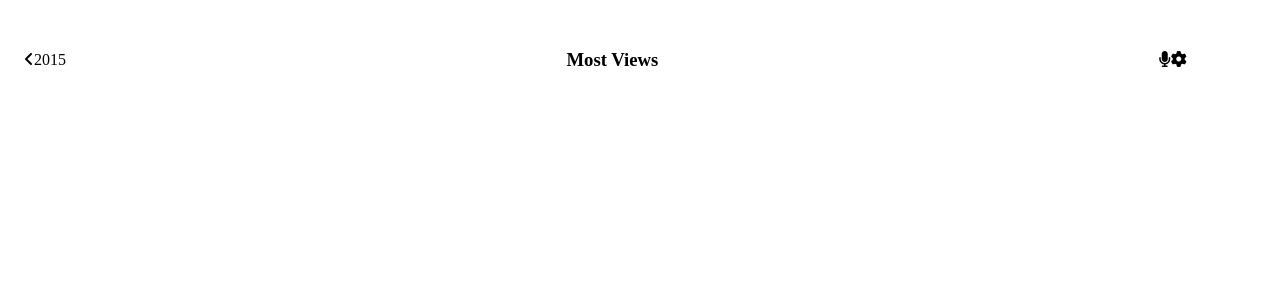
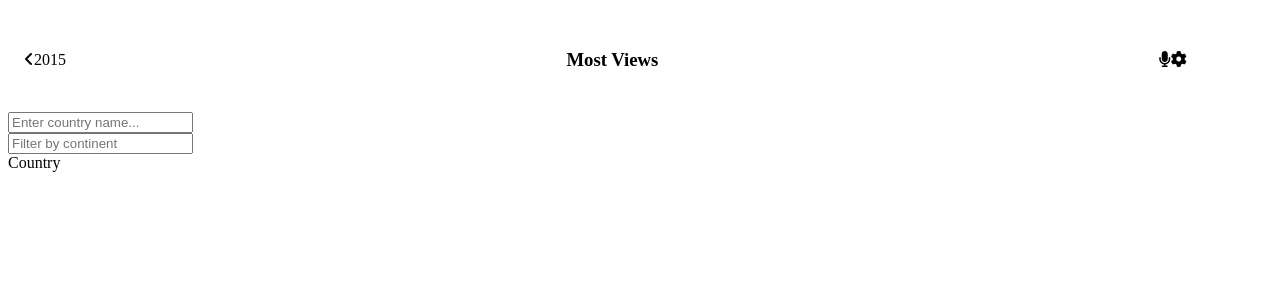
Before and after one commit to Sammy3000/worldwide, a React (Create React App) app: page / in a window 1280 px wide. Shown: the top 300 px of the page. Built offline with nearby package versions, Linux system fonts and the light colour scheme.

Commit message:
Setup store

```diff
--- a/package.json
+++ b/package.json
@@ -3,11 +3,13 @@
   "version": "0.1.0",
   "private": true,
   "dependencies": {
+    "@reduxjs/toolkit": "^1.9.3",
     "@testing-library/jest-dom": "^5.16.5",
     "@testing-library/react": "^13.4.0",
     "@testing-library/user-event": "^13.5.0",
     "react": "^18.2.0",
     "react-dom": "^18.2.0",
+    "react-redux": "^8.0.5",
     "react-router-dom": "^6.9.0",
     "react-scripts": "5.0.1",
     "web-vitals": "^2.1.4"
--- a/src/App.js
+++ b/src/App.js
@@ -18,7 +18,7 @@ function App() {
         />
         <Route
           path="/:code"
-          element={CountryDetail}
+          element={<CountryDetail />}
         />
       </Route>
     </Routes>
--- /dev/null
+++ b/src/components/Country.js
@@ -0,0 +1,7 @@
+import React from 'react';
+
+const Country = () => {
+  return <div>Country</div>;
+};
+
+export default Country;
--- a/src/components/Header.js
+++ b/src/components/Header.js
@@ -1,9 +1,10 @@
 import React from 'react';
 import styles from '../styles/Header.module.css';
-
+import { Outlet } from 'react-router-dom';
 const Header = () => {
   return (
-    <div className={styles.headNav}>
+    <>
+      <header className={styles.headNav}>
         <div>
           <i
             className="fa fa-angle-left"
@@ -22,7 +23,9 @@ const Header = () => {
             aria-hidden="true"
           ></i>
         </div>
-    </div>
+      </header>
+      <Outlet />
+    </>
   );
 };
 
--- /dev/null
+++ b/src/features/Store.js
@@ -0,0 +1,6 @@
+import { configureStore } from '@reduxjs/toolkit';
+
+const Store = configureStore({
+  reducer: {},
+});
+export default Store;
--- a/src/index.js
+++ b/src/index.js
@@ -1,6 +1,8 @@
 import React from 'react';
 import ReactDOM from 'react-dom/client';
 import { BrowserRouter } from 'react-router-dom';
+import Store from './features/Store';
+import { Provider } from 'react-redux';
 import './index.css';
 import App from './App';
 
@@ -8,7 +10,9 @@ const root = ReactDOM.createRoot(document.getElementById('root'));
 root.render(
   <React.StrictMode>
     <BrowserRouter>
-      <App />
+      <Provider store={Store}>
+        <App />
+      </Provider>
     </BrowserRouter>
   </React.StrictMode>
 );
--- /dev/null
+++ b/src/input/Filter.js
@@ -0,0 +1,14 @@
+import React from 'react';
+
+const Filter = () => {
+  return (
+    <div>
+      <input
+        type="text"
+        placeholder="Filter by continent"
+      />
+    </div>
+  );
+};
+
+export default Filter;
--- /dev/null
+++ b/src/input/Search.js
@@ -0,0 +1,14 @@
+import React from 'react';
+
+const Search = () => {
+  return (
+    <div>
+      <input
+        type="text"
+        placeholder="Enter country name..."
+      />
+    </div>
+  );
+};
+
+export default Search;
--- a/src/pages/Home.js
+++ b/src/pages/Home.js
@@ -1,7 +1,17 @@
 import React from 'react';
-
+import Search from '../input/Search';
+import Filter from '../input/Filter';
+import Country from '../components/Country';
 const Home = () => {
-  return <div>Home</div>;
+  return (
+    <section>
+      <div>
+        <Search />
+        <Filter />
+      </div>
+      <Country />
+    </section>
+  );
 };
 
 export default Home;
```
Also changed, not shown: 1 other file (tests, documents, lock files or other folders). Lines whose indentation alone changed are shown as unchanged.
